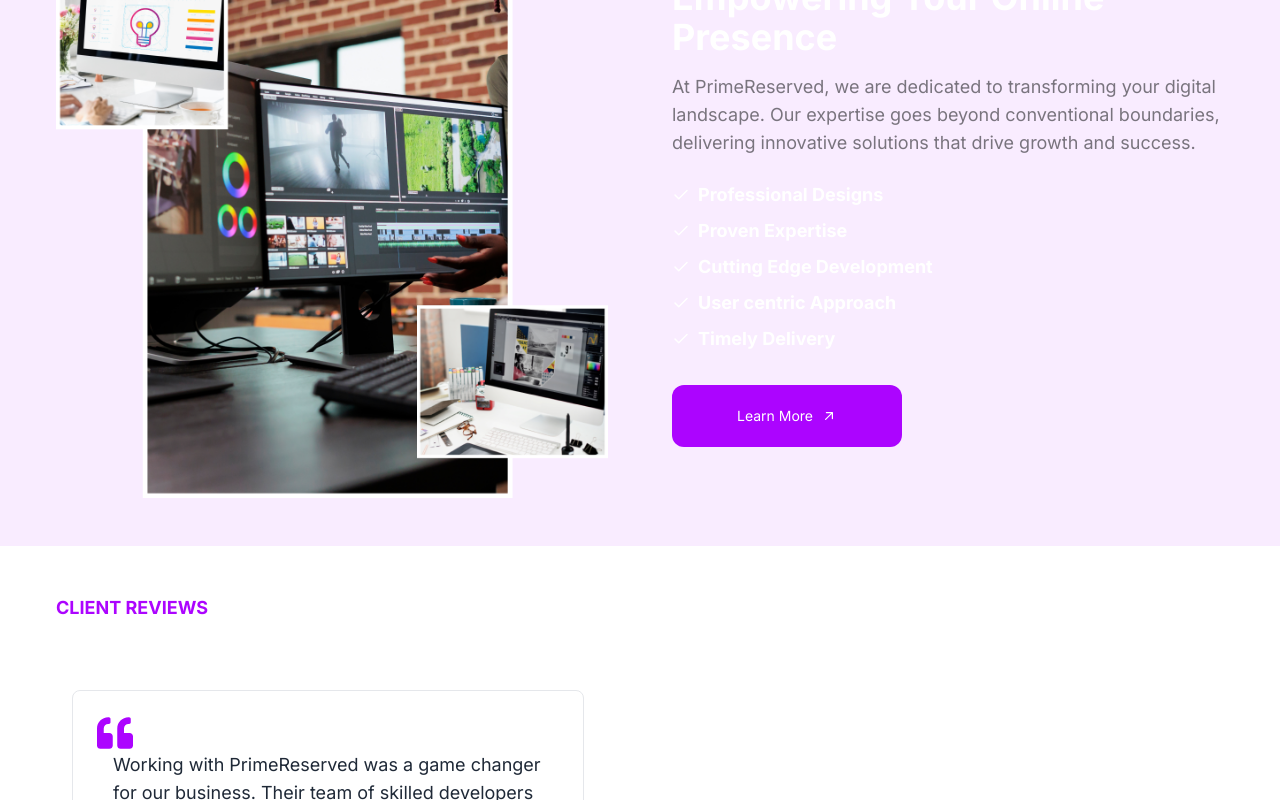
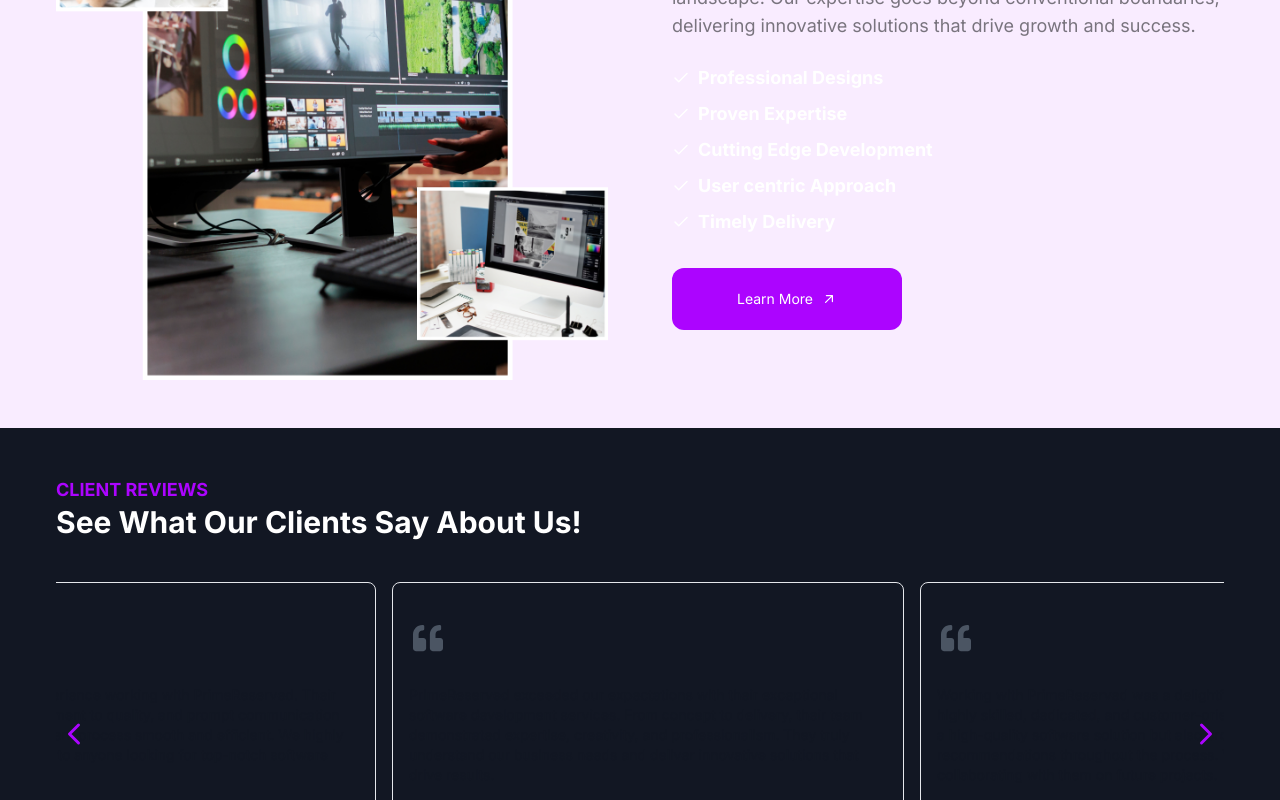
Before and after one commit to PrimeReserved/primereserved-main, a Next.js app: page / in a window 1280 px wide. Shown: the part 2000-2800 px from the top of the page. Built offline with nearby package versions, Linux system fonts and the light colour scheme.

Commit message:
Edited the ClientReview Component. Added some hidden overflow effect. Got to do some final touches still and enable the left and right arrow icons to scroll the testimonials accordingly.

```diff
--- a/app/about/page.tsx
+++ b/app/about/page.tsx
@@ -17,7 +17,8 @@
     <>
       <section className="relative z-10 overflow-hidden pt-20 lg:pt-[90px]"></section>
       <AboutHero />
-
+      <section className="lg:px-20">
+        <div className="container mx-auto py-8">
           <ImageAndTextReverse
             imageUrl="/images/about/About-2nd-image.jpg"
             header="Our Mission"
@@ -47,8 +48,8 @@
             confidently tackle complex IT challenges with excellence and are
             always pushing the boundaries to achieve more."
           />
-
-
+        </div>
+      </section>
 
       <Services />
     </>
--- a/app/services/page.tsx
+++ b/app/services/page.tsx
@@ -62,7 +62,7 @@
   return (
     <>
       <div className="relative z-10 overflow-hidden pt-20 lg:pt-[90px]"></div>
-      <ServicesHero backgroundImage="/images/services-images/herodesktop.png" />
+      <ServicesHero />
       <section className="lg:px-20">
         <ImageTextButton
           imageSrc="/images/services-images/aboutOurServices.png"
@@ -147,9 +147,9 @@
           />
           <CenteredHeading text="Our Design Flow" />
           <DesignFlow boxesData={boxesData} />
-          <ContactForm />
         </div>
       </section>
+      <ContactForm />
     </>
   );
 };
--- a/components/Cards/ImageAndText.tsx
+++ b/components/Cards/ImageAndText.tsx
@@ -23,7 +23,7 @@
           height={400}
         />
       </div>
-      <div className="pl-0 md:w-1/2 md:max-w-md md:pl-8">
+      <div className="pl-0 md:w-1/2 md:max-w-md md:pl-8 pt-4 md:pt-0">
         <h2 className="mb-4 text-2xl font-bold">{header}</h2>
         <p className="text-gray-600">{paragraph}</p>
       </div>
--- a/components/Cards/ImageAndTextReverse.tsx
+++ b/components/Cards/ImageAndTextReverse.tsx
@@ -23,7 +23,7 @@
           height={400}
         />
       </div>
-      <div className="pr-8 md:w-1/2 md:max-w-md md:pr-12">
+      <div className="pr-8 pt-4 md:w-1/2 md:max-w-md md:pr-12 md:pt-0">
         <h2 className="mb-4 text-2xl font-bold">{header}</h2>
         <p className="text-gray-600">{paragraph}</p>
       </div>
--- a/components/ClientReviews/ClientReviews.tsx
+++ b/components/ClientReviews/ClientReviews.tsx
@@ -9,7 +9,7 @@
     {
       quote:
         "Working with PrimeReserved was a game changer for our business. Their team of skilled developers demonstrated exceptional professionalism, a keen understanding of our needs, and a commitment to delivering top-notch solutions. The communication was seamless, and the final product exceeded our expectations. PrimeReserved is our go-to choice for reliable and innovative software development.",
-      image: "/images/testimonial1.jpg",
+      image: "/images/testimonials/david.JPG",
       name: "Mr David Wills",
       position: "Software Engineer | SwiftPay",
       location: "Benin Republic",
@@ -17,7 +17,7 @@
     {
       quote:
         "We've had a fantastic experience working with PrimeReserved. Their attention to detail, commitment to quality, and prompt communication made the entire development process smooth and efficient. We highly recommend their services to anyone looking for top-notch software solutions.",
-      image: "/images/testimonial2.jpg",
+      image: "/images/testimonials/liberty.jpeg",
       name: "Ms Sarah Johnson",
       position: "Product Manager | TechWise",
       location: "United States",
@@ -25,7 +25,7 @@
     {
       quote:
         "PrimeReserved exceeded our expectations with their exceptional software development services. From concept to delivery, their team demonstrated expertise, creativity, and professionalism. They truly understand our business needs and deliver innovative solutions that drive results.",
-      image: "/images/testimonial3.jpg",
+      image: "/images/testimonials/david.JPG",
       name: "Mr Michael Brown",
       position: "CEO | DigitalSolutions",
       location: "Canada",
@@ -33,7 +33,7 @@
     {
       quote:
         "Working with PrimeReserved was a delightful experience. Their team is highly skilled, dedicated, and customer-oriented. They not only delivered a high-quality software solution but also provided valuable insights and recommendations throughout the process. We look forward to collaborating with them on future projects.",
-      image: "/images/testimonial4.jpg",
+      image: "/images/testimonials/liberty.jpeg",
       name: "Ms Emily White",
       position: "CTO | CodeCrafters",
       location: "Australia",
@@ -41,12 +41,11 @@
     {
       quote:
         "PrimeReserved delivered exactly what we needed and more. Their professionalism, expertise, and commitment to customer satisfaction are commendable. We are extremely satisfied with the outcome of our project and would gladly recommend their services to others.",
-      image: "/images/testimonial5.jpg",
+      image: "/images/testimonials/david.JPG",
       name: "Mr John Smith",
       position: "Head of IT | TechHub",
       location: "United Kingdom",
     },
-    // Add more testimonials here
   ];
 
   const [currentIndex, setCurrentIndex] = useState(0);
@@ -64,7 +63,7 @@
   };
 
   return (
-    <section className="w-full bg-white py-12">
+    <section className="w-full py-12">
       <div className="container mx-auto">
         <div className="mb-8 text-left">
           <p className="text-lg font-bold text-primary">CLIENT REVIEWS</p>
@@ -73,14 +72,20 @@
           </h2>
         </div>
         <div className="relative overflow-hidden">
-          <div className="flex items-center space-x-4">
+          <div className="flex items-center justify-center space-x-4">
             <button
               className="absolute left-0 top-1/2 -translate-y-1/2 transform focus:outline-none"
               onClick={handlePrev}
             >
               <FiChevronLeft className="text-4xl text-primary" />
             </button>
-            <TestimonialBox {...testimonials[currentIndex]} />
+            {testimonials.map((testimonial, index) => (
+              <TestimonialBox
+                key={index}
+                {...testimonial}
+                hideOverflow={index === currentIndex + 2}
+              />
+            ))}
             <button
               className="absolute right-0 top-1/2 -translate-y-1/2 transform focus:outline-none"
               onClick={handleNext}
@@ -102,27 +107,36 @@
   location: string;
 }
 
-const TestimonialBox: React.FC<Testimonial> = ({
+interface TestimonialBoxProps extends Testimonial {
+  hideOverflow?: boolean;
+}
+
+const TestimonialBox: React.FC<TestimonialBoxProps> = ({
   quote,
   image,
   name,
   position,
   location,
+  hideOverflow = false,
 }) => {
   return (
-    <div className="mx-auto w-full max-w-lg flex-col items-start space-x-4 rounded-lg border border-gray-200 p-6">
-      <FaQuoteLeft className="text-4xl text-primary" />
-      <p className="flex-1 text-lg text-gray-800">{quote}</p>
-      <div className="flex items-center">
+    <div
+      className={`w-full max-w-lg flex-shrink-0 items-start space-x-2 rounded-lg border border-gray-200 p-2 ${
+        hideOverflow ? "overflow-hidden" : ""
+      }`}
+    >
+      <FaQuoteLeft className="my-8 ml-3 text-3xl text-gray-600" />
+      <p className="mb-8 text-sm text-black">{quote}</p>
+      <div className="flex items-center gap-4">
         <Image
           src={image}
           alt="Client Image"
-          width={80}
-          height={80}
+          width={50}
+          height={50}
           className="rounded-full"
         />
-        <div className="flex flex-col items-center">
-          <p className="text-lg font-bold">{name}</p>
+        <div className="flex flex-col">
+          <p className="text-sm font-bold">{name}</p>
           <p className="text-sm text-gray-600">{position}</p>
           <p className="text-sm text-gray-600">{location}</p>
         </div>
--- a/components/Contact/ContactForm.tsx/ContactForm.tsx
+++ b/components/Contact/ContactForm.tsx/ContactForm.tsx
@@ -121,9 +121,7 @@
                     <option value="Mobile Development">
                       Mobile Development
                     </option>
-                      <option value="Technical Support">
-                        Technical Support
-                      </option>
+                    <option value="Technical Support">Technical Support</option>
                     <option value="Security Audits">Security Audits</option>
                   </select>
                 </div>
--- a/components/Hero/index.tsx
+++ b/components/Hero/index.tsx
@@ -18,7 +18,7 @@
         </button>
         {/* Heading */}
         <h1
-          className="mb-4 text-3xl font-extrabold md:text-left md:text-5xl xl:text-6xl"
+          className="mb-4 text-3xl font-extrabold md:text-left md:text-4xl xl:text-5xl"
           style={{ lineHeight: "1.4" }}
         >
           Igniting <span className="text-primary underline">Ideas</span> <br />
--- a/components/Team/TeamMembers.tsx
+++ b/components/Team/TeamMembers.tsx
@@ -187,6 +187,7 @@
           top: 50%;
           left: 50%;
           transform: translate(-50%, -50%);
+          box-shadow: 0 0 10px rgba(0, 0, 0, 0.2);
           width: 60%;
           background-color: white;
           display: flex;
```
Also changed, not shown: components/Services/ServicesHero.tsx (+10 -10 lines). Lines whose indentation alone changed are shown as unchanged.
